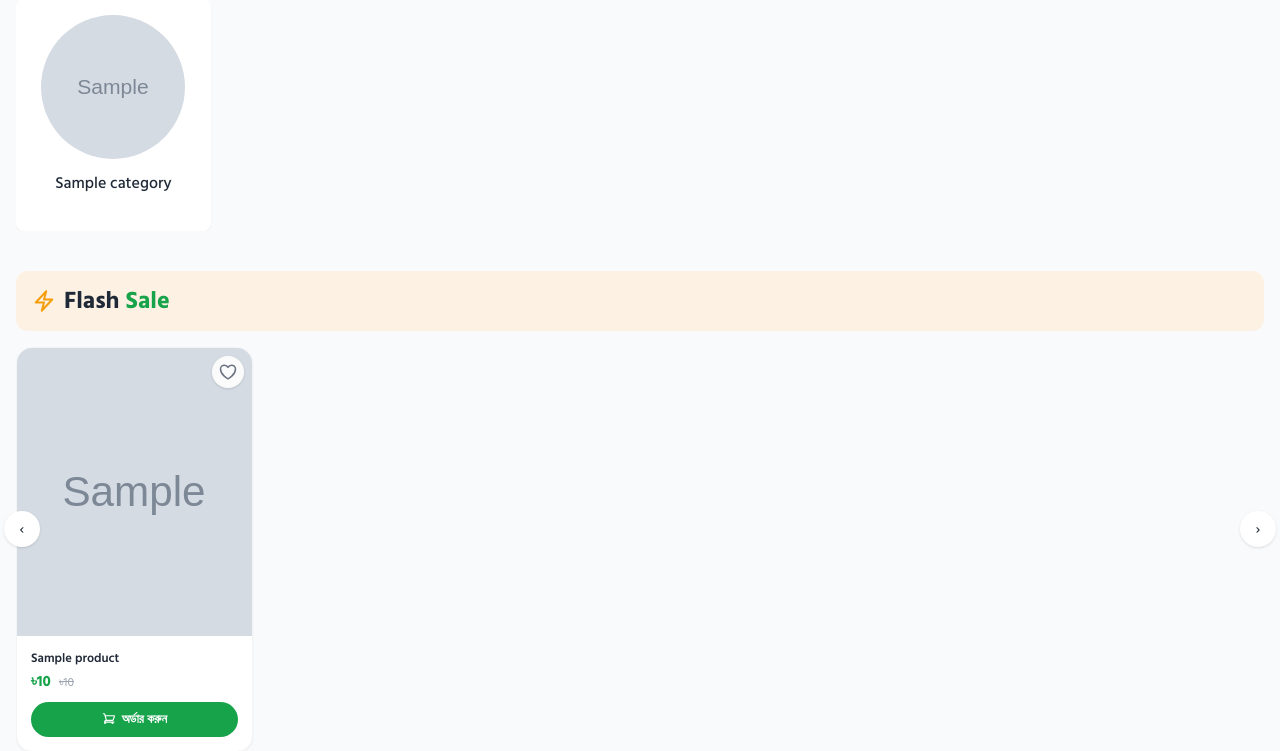
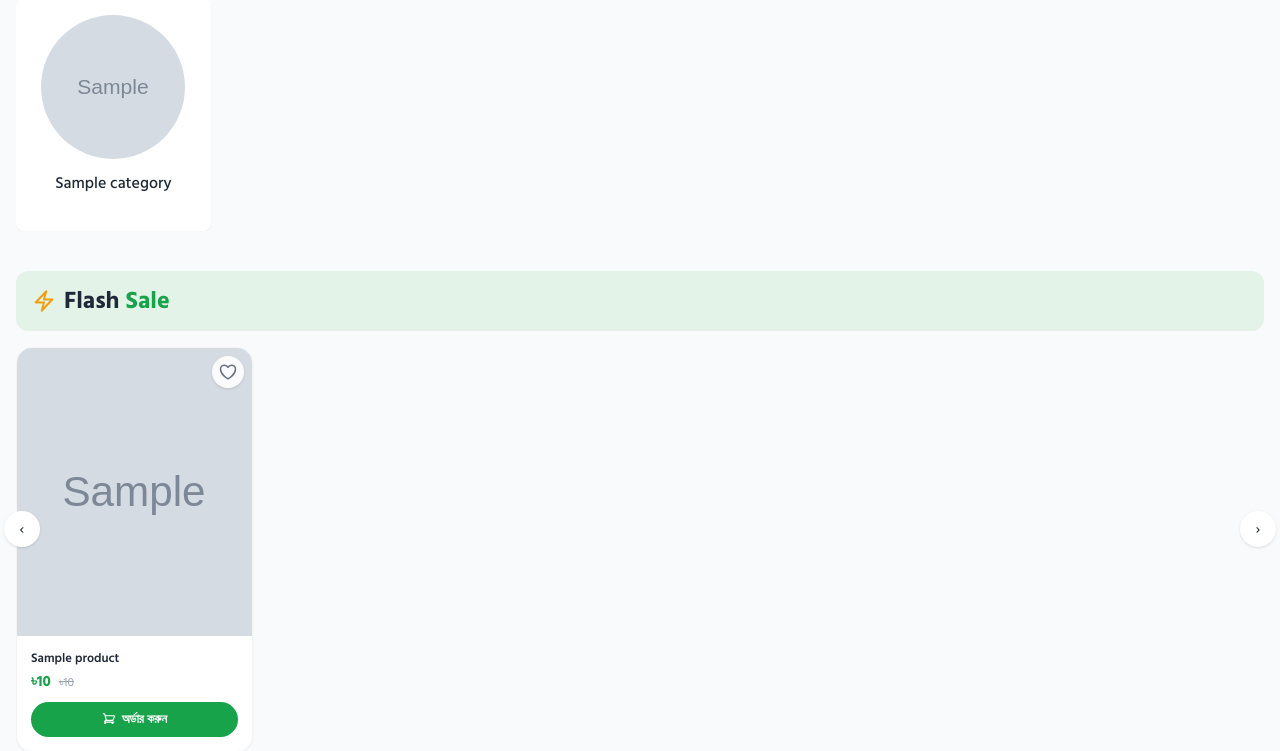
Before and after one commit to hafizurrmm/rafamarts, a Laravel app: page / in a window 1280 px wide. Shown: the part 517-1268 px from the top of the page. Run offline with Laravel 12, Linux system fonts and the light colour scheme; tables that the repository leaves empty hold one stand-in row (values such as "Sample post"); grey boxes marked "Sample" are stand-in pictures; some libraries are stand-ins or nearby versions.

Commit message:
Flash Sale header background #e4f3e8
Co-Authored-By: Claude Sonnet 5.5 <noreply@anthropic.com>
Claude-Session: https://claude.ai/code/session_01QNqgCdSLPLgeTaecYFLcbG

```diff
--- a/resources/views/home/index.blade.php
+++ b/resources/views/home/index.blade.php
@@ -129,7 +129,7 @@
                     try { $raw = \App\Models\Setting::get('flash_sale_ends_at'); $fsEnd = $raw ? \Carbon\Carbon::parse($raw, 'Asia/Dhaka') : null; } catch (\Throwable $e) {}
                     if ($fsEnd && $fsEnd->isPast()) { $fsEnd = null; }
                 @endphp
-                <div class="flex items-center justify-between gap-3 rounded-xl px-4 py-3 mb-4" style="background:#fdf1e3">
+                <div class="flex items-center justify-between gap-3 rounded-xl px-4 py-3 mb-4" style="background:#e4f3e8">
                     <h2 class="section-heading font-bold flex items-center gap-2 min-w-0">
                         <svg xmlns="http://www.w3.org/2000/svg" class="w-[1em] h-[1em] shrink-0 text-amber-500" fill="none" viewBox="0 0 24 24" stroke="currentColor" stroke-width="2" aria-hidden="true"><path stroke-linecap="round" stroke-linejoin="round" d="M3.75 13.5l10.5-11.25L12 10.5h8.25L9.75 21.75 12 13.5H3.75z"/></svg>
                         <span>Flash <span class="brand-text">Sale</span></span>
```
